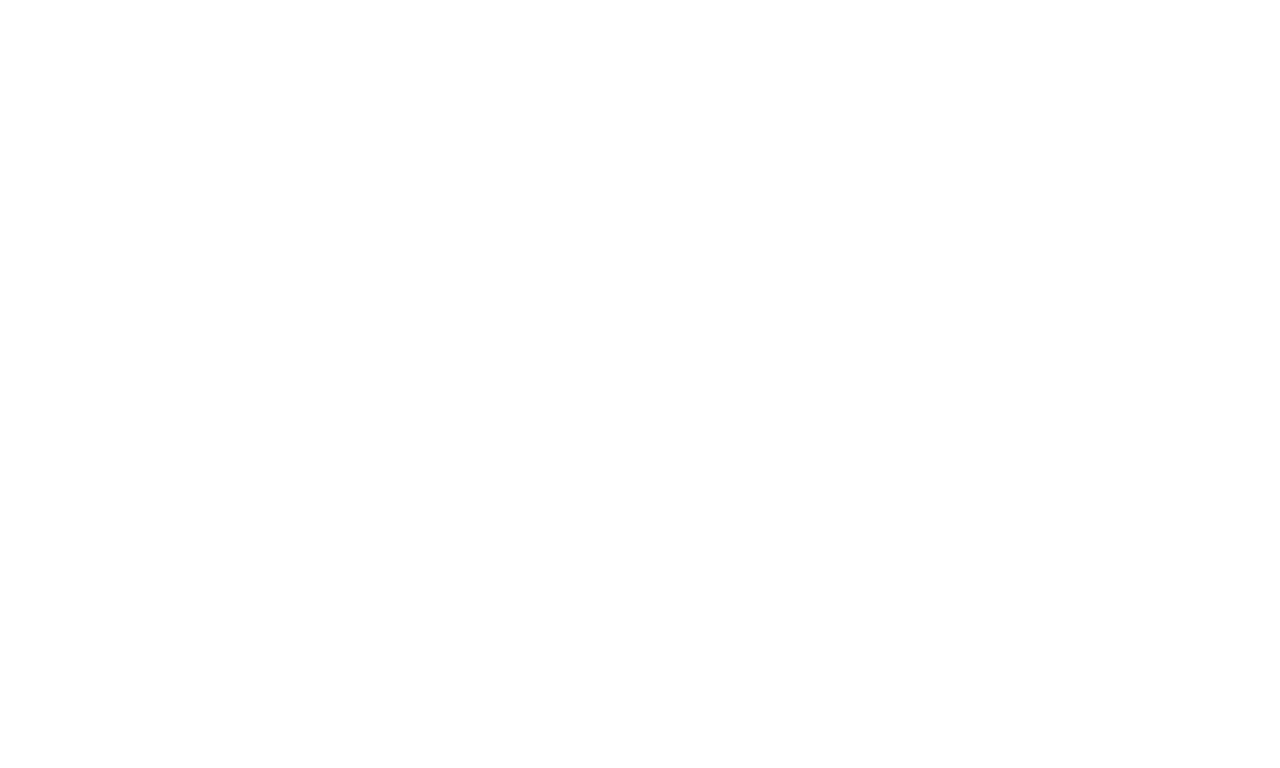
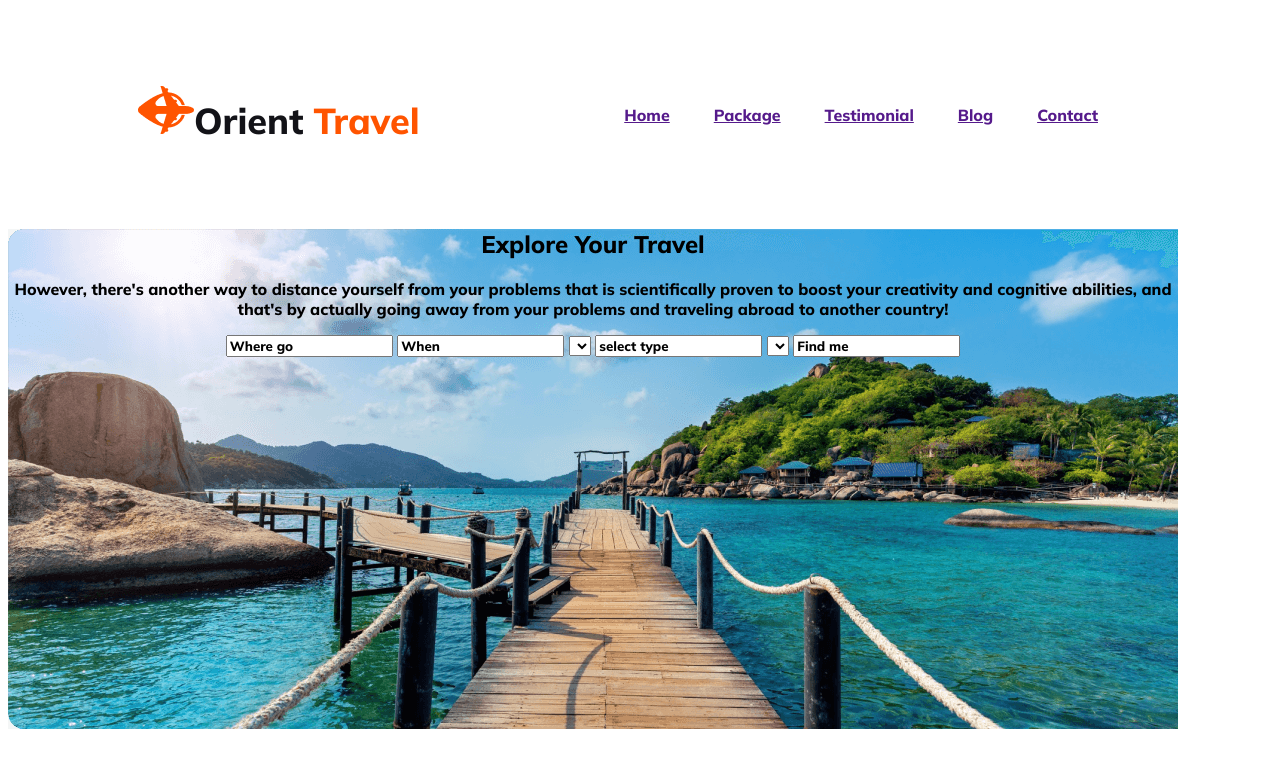
Before and after one commit to ImtiazAhmedRifat/Orient-Travel, a plain HTML site: page index.html in a window 1280 px wide. Drawn offline with Linux system fonts and the light colour scheme.

Commit message:
add nav bar and  header

```diff
--- a/Styles/style.css
+++ b/Styles/style.css
@@ -0,0 +1,47 @@
+ @import url('https://fonts.googleapis.com/css2?family=Mulish:wght@800&display=swap');
+
+ *{
+    font-family: 'Mulish', sans-serif;
+ }
+ header{
+    background: #FFF;
+    margin-top: 50px;
+    margin-bottom: 50px;
+    padding-left: 130px;
+    padding-right: 130px;
+
+
+ }
+ .Travel-head{
+    color: #FF5400;
+ }
+ header h3{
+    color: #131318;
+    font-size: 36px;
+    font-style: normal;
+    font-weight: 800;
+    line-height: normal;
+
+
+ }
+ nav{
+    display: flex;
+    justify-content: space-between;
+ }
+ nav > ul{
+    display: flex;
+    align-items: center;
+ }
+ nav li{
+    list-style: none;
+    margin-right: 44px;
+ }
+ .banner{
+   width: 1170px;
+   height: 500px;
+   text-align: center;
+   background-image:url(/Images/Group\ 13\ \(1\)\ \(1\).png)
+
+
+
+ }
--- a/index.html
+++ b/index.html
@@ -8,6 +8,45 @@
 
 </head>
 <body>
+    <header>
+        <nav>
+            <h3><img src="Images/Group 40071 (2).png" alt="">Orient <span class="Travel-head">Travel</span></h3>
+            <ul>
+                <li><a href="">Home</a></li>
+                <li><a href="">Package</a></li>
+                <li><a href="">Testimonial</a></li>
+                <li><a href="">Blog</a></li>
+                <li><a href="">Contact</a></li>
+            </ul>
+        </nav>
 
+    </header>
+    <main>
+        <section class="banner">
+            <h2 class="banner-title">Explore Your Travel</h2>
+            <p>
+                However,
+                there's another way to distance yourself from
+                your problems that is scientifically proven to boost your creativity and cognitive abilities,
+                and that's by actually going away from your problems and traveling abroad to another country!
+            </p>
+            <form class="form-content">
+                <input type="text" value="Where go">
+                <input type="text" value="When">
+             <select name="" id="">
+                <option value=""></option>
+             </select>
+             <input type="text" value="select type">
+             <select name="" id="">
+                <option value=""></option>
+             </select>
+             <input type="text" value="Find me" placeholder="Search">
+            </form>
+        </section>
+
+    </main>
+    <footer>
+
+    </footer>
 </body>
 </html>
```
